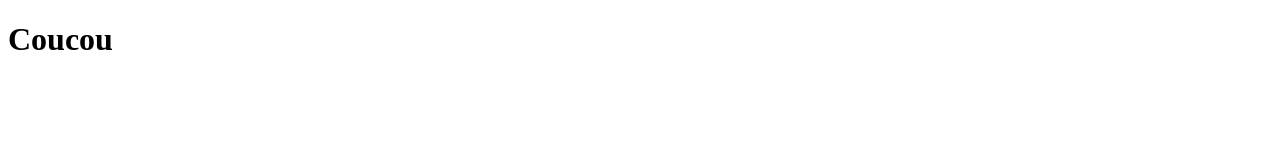
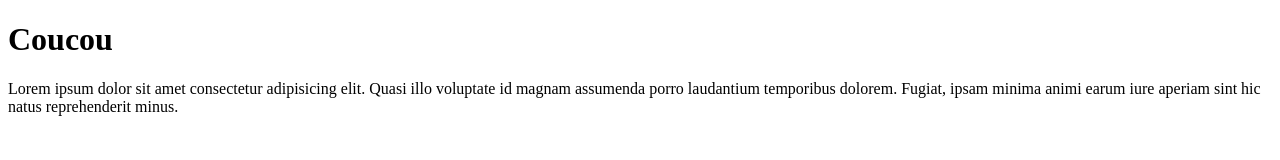
Before and after one commit to luciepostiaux/projet-git, a plain HTML site: page index.html in a window 1280 px wide. Drawn offline with Linux system fonts and the light colour scheme.

Commit message:
ajout d'un p

```diff
--- a/index.html
+++ b/index.html
@@ -7,5 +7,6 @@
 </head>
 <body>
     <h1>Coucou </h1>
+    <p>Lorem ipsum dolor sit amet consectetur adipisicing elit. Quasi illo voluptate id magnam assumenda porro laudantium temporibus dolorem. Fugiat, ipsam minima animi earum iure aperiam sint hic natus reprehenderit minus.</p>
 </body>
 </html>
```
